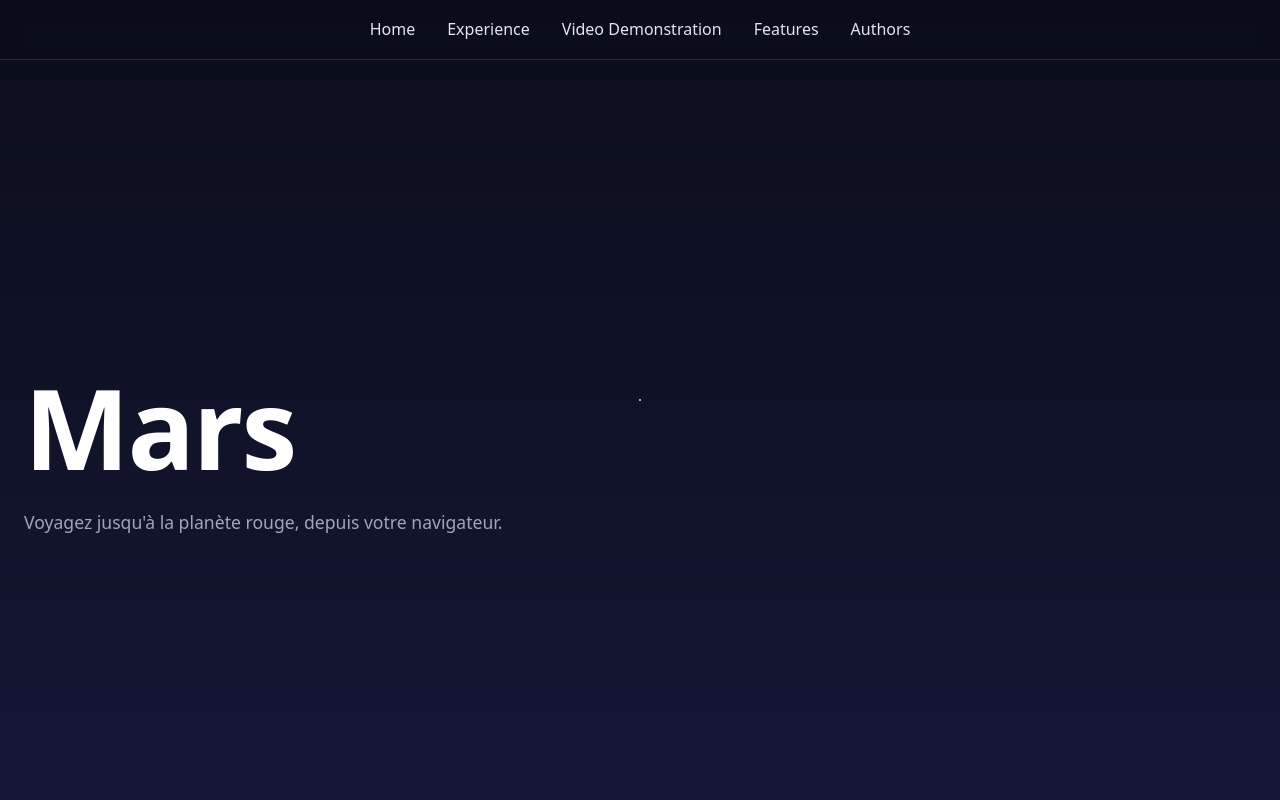
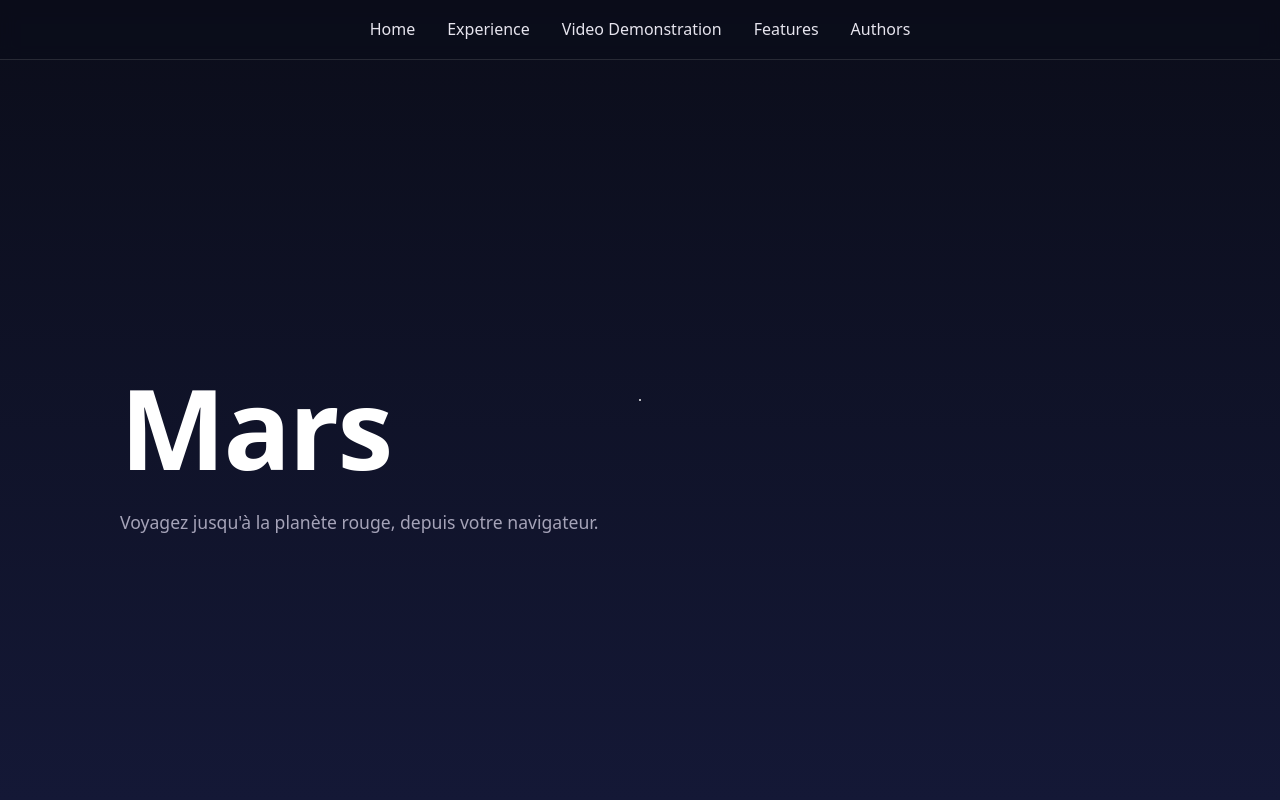
Before and after one commit to Fertous24/Nasa-Martian-Map-6-3, a React (Vite) app: page / in a window 1280 px wide. Shown: the top 800 px of the page. Built offline with nearby package versions, Linux system fonts and the light colour scheme; a web font is replaced by a local one.

Commit message:
Ajout dune marge
Added padding to the hero text and adjusted the hero section.

```diff
--- a/src/index.css
+++ b/src/index.css
@@ -105,7 +105,7 @@ main p {
 
 /* Hero */
 .hero {
-  max-width: none;          /* laisse le hero prendre toute la largeur */
+  max-width: none;
   padding-right: 0;
   min-height: 85vh;
   display: grid;
@@ -118,6 +118,10 @@ main p {
   .hero {
     grid-template-columns: 1fr 1fr;
   }
+}
+
+.hero-text {
+  padding-left: 6rem;
 }
 
 .planet-3d {
```
